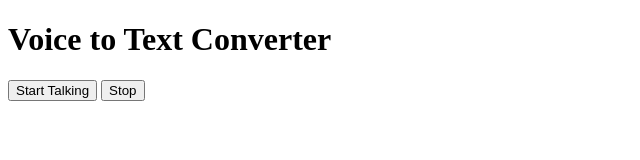
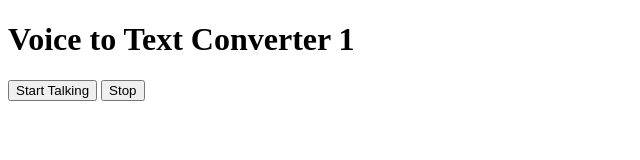
Before and after one commit to guru-1212/Voice-to-text, a plain HTML site: page index.html in a window 1280 px wide. Shown: the full height of the page, 0-640 px from the left. Drawn offline with Linux system fonts and the light colour scheme.

Commit message:
changes for checking working or not

```diff
--- a/index.html
+++ b/index.html
@@ -6,7 +6,7 @@
     <title>Voice to Text</title>
 </head>
 <body>
-    <h1>Voice to Text Converter</h1>
+    <h1>Voice to Text Converter 1</h1>
     <button id="start-btn">Start Talking</button>
     <button id="stop-btn">Stop</button>
     <p id="output" contenteditable="true"></p>
```
